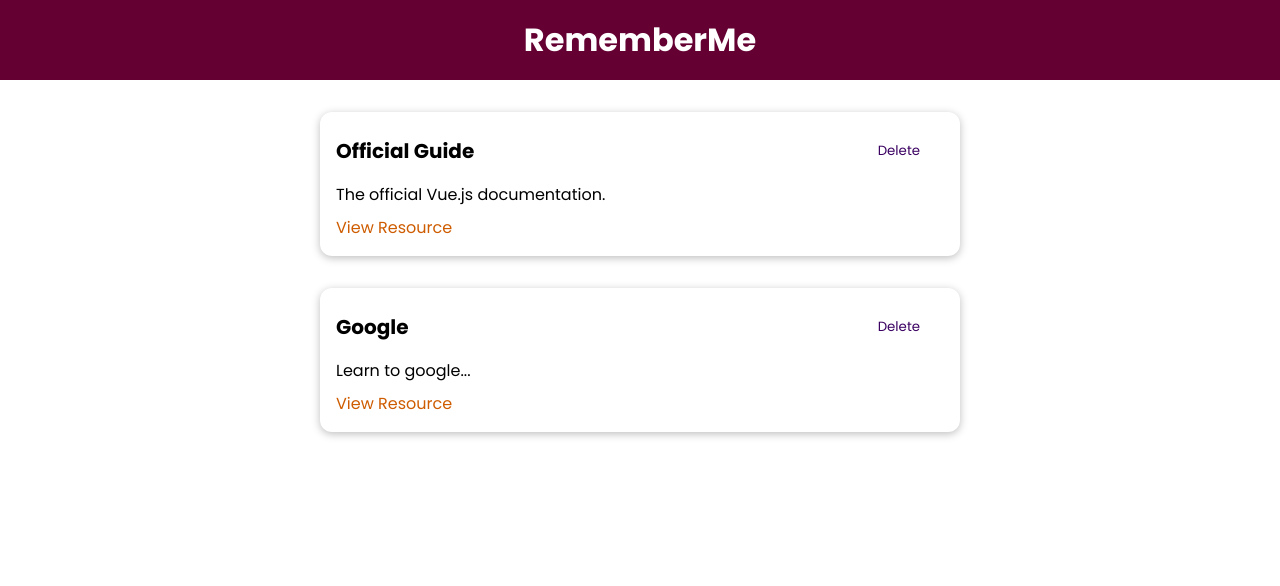
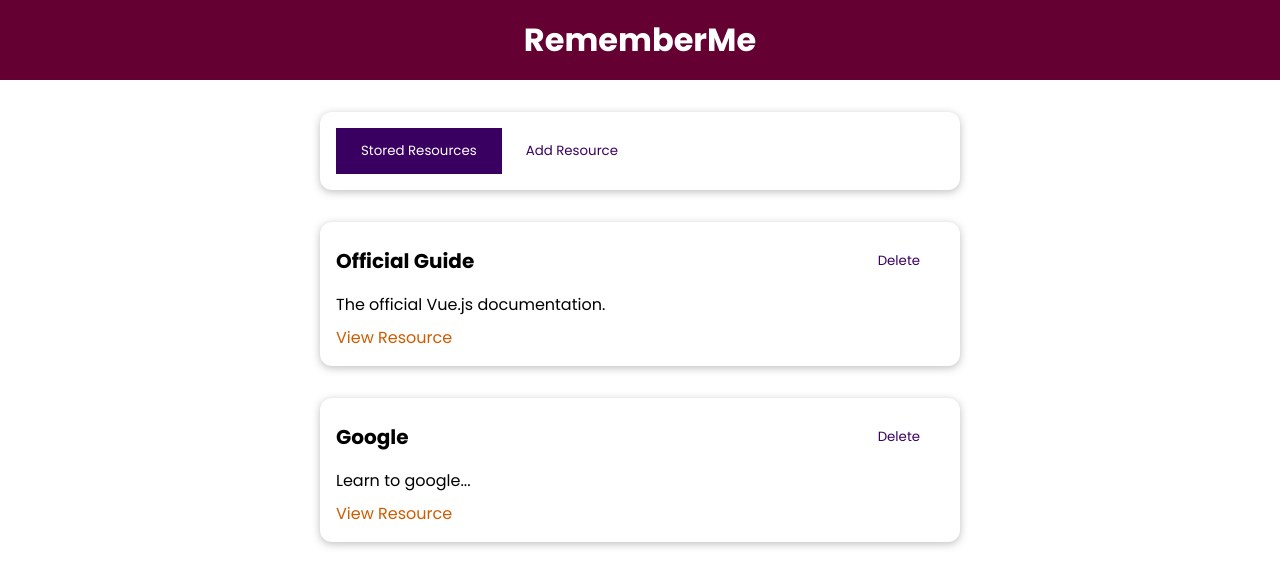
Before and after one commit to h2oi6v0i/vue_study, a Vue app in the folder 06PrjCmpStartingSetup/: page / in a window 1280 px wide. Shown: the top 586 px of the page. Built offline with nearby package versions, Linux system fonts and the light colour scheme.

Commit message:
[133-134] : 동적 컴포넌트, 속성 폴스루, 탭 기능 구현

```diff
--- a/06PrjCmpStartingSetup/src/App.vue
+++ b/06PrjCmpStartingSetup/src/App.vue
@@ -1,39 +1,18 @@
 <template>
   <div>
     <the-header title="RememberMe"></the-header>
-    <!-- 2. resources가 storedResources가 된다. -->
-    <stored-resources :resources="storedResources" />
+    <the-resources></the-resources>
   </div>
 </template>
 
 <script>
 import TheHeader from './components/layouts/TheHeader.vue';
-import StoredResources from './components/learning-resources/StoredResources.vue';
+import TheResources from './components/learning-resources/TheResources.vue';
 
 export default {
   components: {
-    StoredResources,
     TheHeader,
-  },
-
-  data() {
-    return {
-      storedResources: [
-        {
-          /** 키 추가하거나 리소스를 삭제하는 기능을 위해서도 ID가 필요함 */
-          id: 'official-guide',
-          title: 'Official Guide',
-          description: 'The official Vue.js documentation.',
-          link: 'https://vuejs.org',
-        },
-        {
-          id: 'google',
-          title: 'Google',
-          description: 'Learn to google...',
-          link: 'https://google.org',
-        },
-      ],
-    };
+    TheResources
   },
 };
 </script>
--- /dev/null
+++ b/06PrjCmpStartingSetup/src/components/learning-resources/AddResource.vue
@@ -0,0 +1,13 @@
+<template>
+  <h2>Add Resource</h2>
+</template>
+
+<script>
+export default {
+
+}
+</script>
+
+<style>
+
+</style>
--- a/06PrjCmpStartingSetup/src/components/learning-resources/StoredResources.vue
+++ b/06PrjCmpStartingSetup/src/components/learning-resources/StoredResources.vue
@@ -18,8 +18,8 @@ export default {
         LearningResource
     },
 
-    /** 1. 외부 데이터가 필요함을 Vue에게 알리기 (작명 내 맘) */
-    props: [ 'resources' ]
+    /** provide로 보내진 데이터 받기 */
+    inject: [ 'resources' ]
 };
 </script>
 
--- /dev/null
+++ b/06PrjCmpStartingSetup/src/components/learning-resources/TheResources.vue
@@ -0,0 +1,78 @@
+<template>
+  <!-- 전체에서 학습 리소스 부분의 진입점으로 딱 한 번만 쓰일 것이기 때문에 The 붙임 -->
+  <div>
+    <base-card>
+      <!-- 커스텀 버튼에 클릭 리스너 추가할 수 있는 이유는 바로 폴스루 속성 때문이다. -->
+      <base-button
+        @click="setSelectedTab('stored-resources')"
+        :mode="storedResButtonMode"
+        >Stored Resources
+      </base-button>
+      <base-button
+        @click="setSelectedTab('add-resource')"
+        :mode="addResButtonMode"
+        >Add Resource</base-button
+      >
+    </base-card>
+    <component :is="selectedTab"></component>
+  </div>
+</template>
+
+<script>
+import StoredResources from './StoredResources.vue';
+import AddResource from './AddResource.vue';
+
+export default {
+  components: {
+    StoredResources,
+    AddResource,
+  },
+
+  data() {
+    return {
+      selectedTab: 'stored-resources',
+      storedResources: [
+        {
+          /** 키 추가하거나 리소스를 삭제하는 기능을 위해서도 ID가 필요함 */
+          id: 'official-guide',
+          title: 'Official Guide',
+          description: 'The official Vue.js documentation.',
+          link: 'https://vuejs.org',
+        },
+        {
+          id: 'google',
+          title: 'Google',
+          description: 'Learn to google...',
+          link: 'https://google.org',
+        },
+      ],
+    };
+  },
+
+  /** 모든 자식 컴포넌트에 데이터 전달하기 */
+  provide() {
+    return {
+      resources: this.storedResources,
+    };
+  },
+
+  /** active 여부에 따라 클래스 추가 */
+  computed: {
+    storedResButtonMode() {
+      return this.selectedTab === 'stored-resources' ? null : 'flat';
+    },
+    addResButtonMode() {
+      return this.selectedTab === 'add-resource' ? null : 'flat';
+    },
+  },
+
+  /** 탭 기능 구현 */
+  methods: {
+    setSelectedTab(tab) {
+      this.selectedTab = tab;
+    },
+  },
+};
+</script>
+
+<style></style>
```
